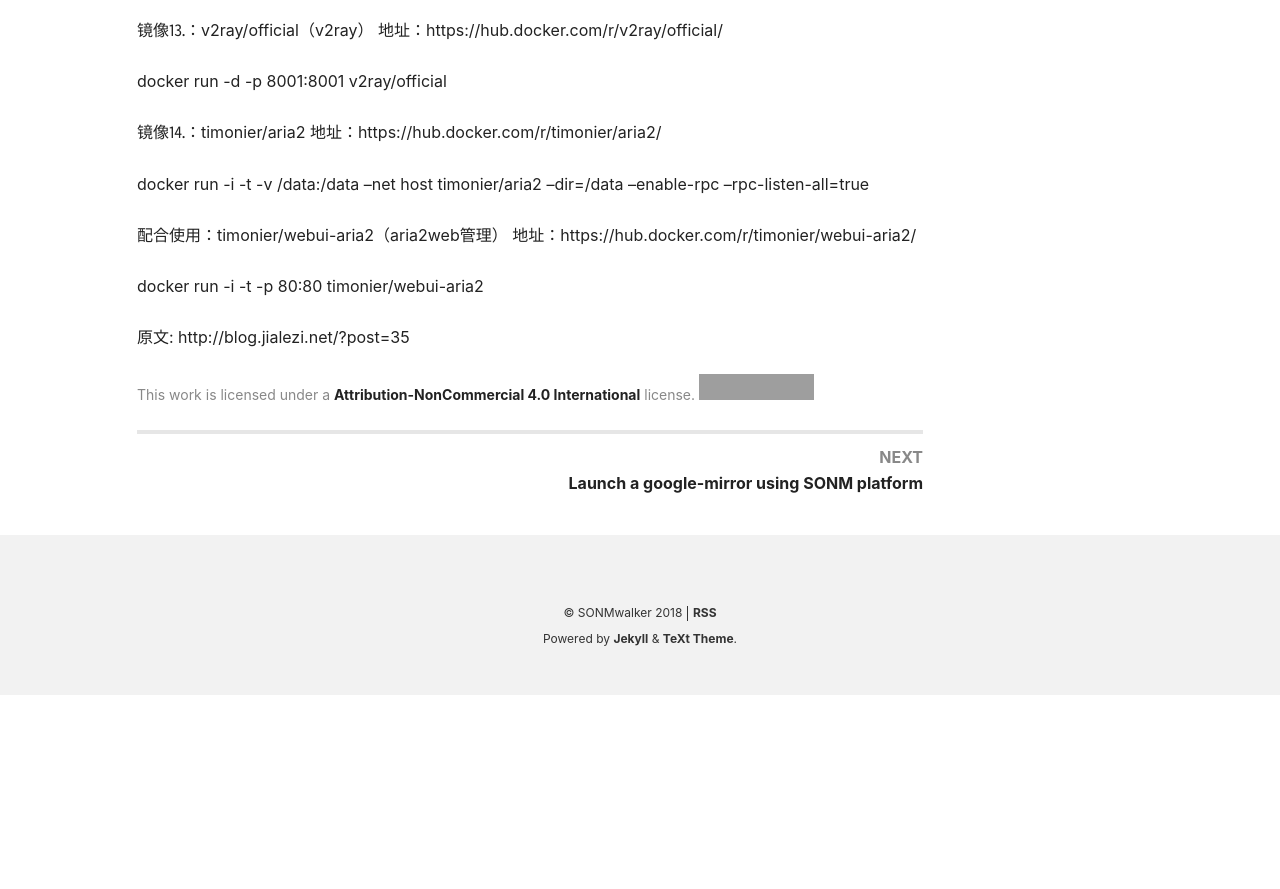
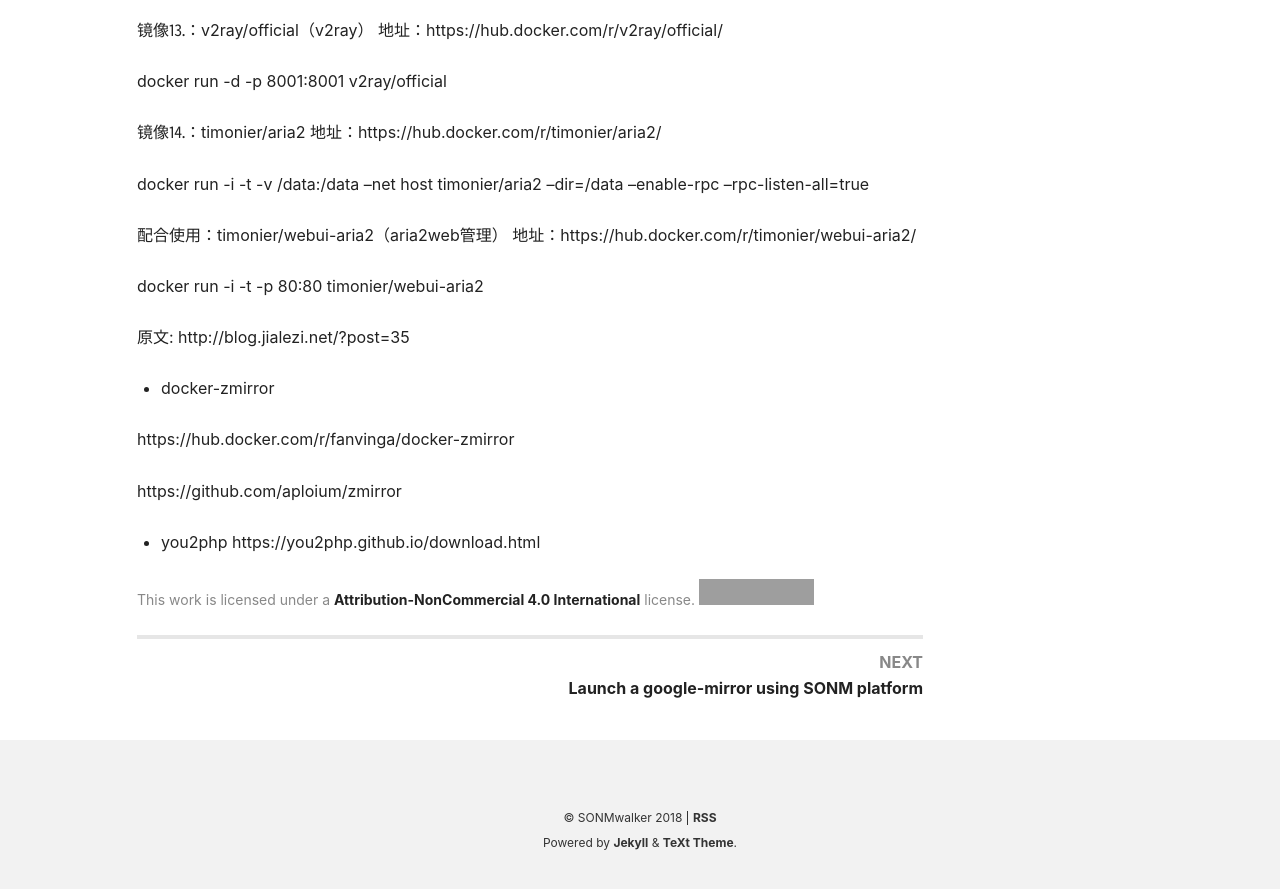
Before and after one commit to sonmwalker/sonmwalker.github.io, a Jekyll site: the page built from _posts/2018-12-27-Interesting-docker-images.md, in a window 1280 px wide and 900 px high, scrolled down 7827 px. Shown: the top 889 px of the window. Built offline with Jekyll 4.4.1, drawn with Linux system fonts in a browser that asks for light colours; nearby versions of some CDN libraries; before the commit the page ends 8522 px from its top, so only the background shows below that; grey boxes are pictures that could not be loaded.

Commit message:
Update 2018-12-27-Interesting-docker-images.md

```diff
--- a/_posts/2018-12-27-Interesting-docker-images.md
+++ b/_posts/2018-12-27-Interesting-docker-images.md
@@ -346,3 +346,13 @@ docker run -i -t -v /data:/data –net host timonier/aria2 –dir=/data –enabl
 docker run -i -t -p 80:80 timonier/webui-aria2
 
 原文: http://blog.jialezi.net/?post=35
+
+
+- docker-zmirror
+
+https://hub.docker.com/r/fanvinga/docker-zmirror
+
+https://github.com/aploium/zmirror
+
+- you2php
+https://you2php.github.io/download.html
```
